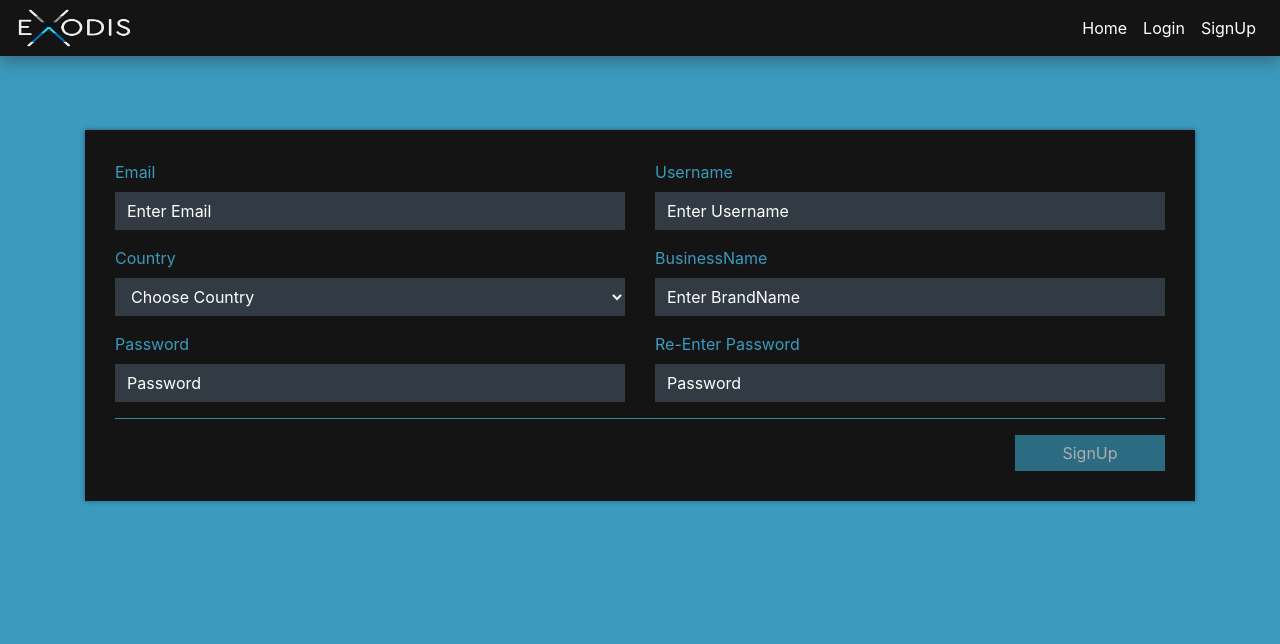
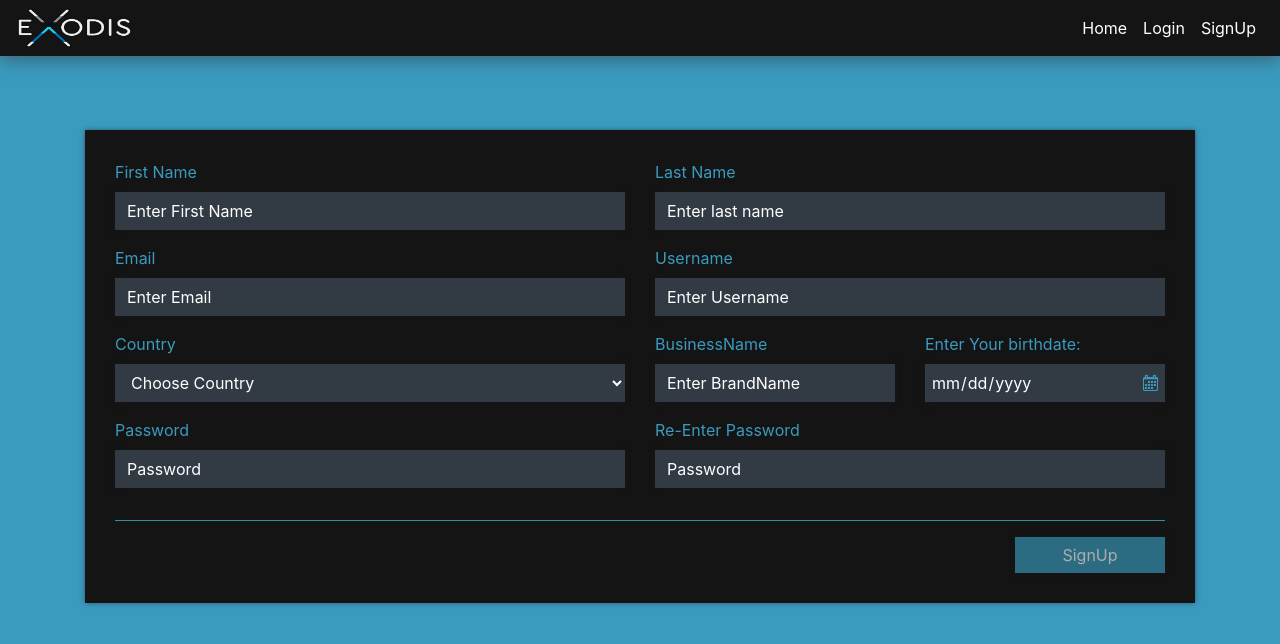
Before and after one commit to mustafaAwwal/exodis-fe, an Angular app: page /signup in a window 1280 px wide. Shown: the top 644 px of the page. Built offline with nearby package versions, Linux system fonts and the light colour scheme.

Commit message:
some changes

```diff
--- a/src/app/app.component.html
+++ b/src/app/app.component.html
@@ -1,5 +1,5 @@
 <app-header></app-header>
-<div [@routeAnimations]="animateRoute(outlet)" class="wrapper">
+<div [@routerAnimations]="animateRoute(outlet)" class="wrapper">
     <router-outlet #outlet="outlet"></router-outlet>
 </div>
 <app-side-nav *ngIf="loginPagesVerify()"></app-side-nav>
--- a/src/app/components/animations/routerAnimation.ts
+++ b/src/app/components/animations/routerAnimation.ts
@@ -1,6 +1,6 @@
-import { trigger,state,transition,style,animate,query, group } from '@angular/animations';
+import { trigger,transition,style,animate,query} from '@angular/animations';
 
-export const routerAnimations = trigger('routeAnimations',[
+export const routerAnimations = trigger('routerAnimations',[
 
     transition('* <=> *',[
         query(':enter,:leave',[style({
@@ -10,6 +10,8 @@ export const routerAnimations = trigger('routeAnimations',[
             opacity: 0
 
         })],{optional: true}),
+
+
         query(':enter',[style({opacity: 0}),
             animate('200ms ease-in-out',style({
                 opacity: 1
--- a/src/app/components/pages/auth/sign-up/sign-up.component.html
+++ b/src/app/components/pages/auth/sign-up/sign-up.component.html
@@ -1,5 +1,25 @@
 <div class="container">
     <form autocomplete = "off" class="customFormStyling signUpAreaArrangement" [formGroup]= "signUpForm" (ngSubmit)="signUp(signUpForm.value)">
+        <div class="form-group row">
+          <div class="col-md-6 col-12">
+              <label for="firstName" >First Name</label>
+              <input type="text" formControlName="firstName" class="form-control" id="text" placeholder="Enter First Name">
+              <div *ngFor="let validation of signUpFormValidations.firstName">
+                <div *ngIf="signUpForm.get('firstName').dirty || signUpForm.get('firstName').touched">
+                    <div class="errorMassage" @errorInsertionAnimation *ngIf="signUpForm.get('firstName').hasError(validation.type)">{{validation.massage}}</div>
+                </div>
+              </div>
+          </div>
+          <div class="col-md-6 col-12">
+              <label for="lastName">Last Name</label>
+              <input type="text" formControlName="lastName" class="form-control" id="lastName"  placeholder="Enter last name">
+              <div *ngFor="let validation of signUpFormValidations.lastName">
+                <div *ngIf="signUpForm.get('lastName').dirty || signUpForm.get('lastName').touched">
+                  <div class="errorMassage" @errorInsertionAnimation *ngIf="signUpForm.get('lastName').hasError(validation.type)">{{validation.massage}}</div>
+                </div>
+              </div>
+          </div>
+        </div>
         <div class="form-group row">
           <div class="col-md-6 col-12">
               <label for="staticEmail" >Email</label>
@@ -36,7 +56,7 @@
             </div>
 
           </div>
-          <div class="col-md-6 col-12">
+          <div class="col-md-3 col-12">
             <label for="businessName" >BusinessName</label>
             <input type="text" formControlName="businessName" class="form-control" id="businessName" placeholder="Enter BrandName">
             <div *ngFor="let validation of signUpFormValidations.businessName">
@@ -47,6 +67,18 @@
               </div>
             </div>
           </div>
+          <div class="col-md-3 col-12">
+            <label for="birthDate">Enter Your birthdate: </label>
+            <input type="date" id="birthDate" formControlName="birthDate">
+            <div *ngIf="signUpForm.get('birthDate').dirty || signUpForm.get('birthDate').touched">
+              <div *ngFor = "let validation of signUpFormValidations.birthDate">
+                <div *ngIf="signUpForm.get('birthDate').hasError(validation.type)" class="errorMassage" @errorInsertionAnimation>
+                  {{validation.massage}}
+                </div>
+              </div>
+            </div>
+          </div>
+
         </div>
         <div class="form-group row">
           <div class="col-md-6 col-12">
@@ -79,6 +111,9 @@
 
           </div>
         </div>
+        <div class="form-group row">
+
+        </div>
         <hr class="customLineDivision">
         <div class="row">
           <div class="col-md-2 offset-md-10 ">
--- a/src/app/components/pages/auth/sign-up/sign-up.component.scss
+++ b/src/app/components/pages/auth/sign-up/sign-up.component.scss
@@ -22,3 +22,7 @@
 }
 
 }
+
+input[type=date] {
+  display: block
+}
--- a/src/app/components/pages/auth/sign-up/sign-up.component.ts
+++ b/src/app/components/pages/auth/sign-up/sign-up.component.ts
@@ -44,6 +44,15 @@ export class SignUpComponent implements OnInit {
     'rePassword' : [
       {type: 'required', massage: 'Plz re-enter the passwrod'}
 
+    ],
+    'firstName' : [
+      {type: 'required', massage: 'First Name is mandatory'}
+    ],
+    'lastName' : [
+      {type: 'required', massage: 'Last Name is mandatory'}
+    ],
+    'birthDate': [
+      {type:'required', massage: 'Birth Date is mandatory'}
     ]
   }
 
@@ -62,7 +71,10 @@ export class SignUpComponent implements OnInit {
       country: ['',[Validators.required]],
       businessName: ['',[Validators.required]],
       password: ['',[Validators.required,Validators.minLength(7)]],
-      rePassword: ['',[Validators.required,Validators.minLength(7)]]
+      rePassword: ['',[Validators.required,Validators.minLength(7)]],
+      firstName: ['',[Validators.required]],
+      lastName: ['',[Validators.required]],
+      birthDate: ['',[Validators.required]]
     }, { validator: reTypePasswordValidator })
 
   }
--- a/src/styles.scss
+++ b/src/styles.scss
@@ -11,6 +11,7 @@ body::-webkit-scrollbar {
 
 body::-webkit-scrollbar-track {
     -webkit-box-shadow: inset 0 0 6px rgba(0,0,0,0.3);
+    box-shadow: inset 0 0 6px rgba(0,0,0,0.3);
     background-color: #bebebe;
 }
 
@@ -31,7 +32,7 @@ body::-webkit-scrollbar-thumb {
     color: rgba(58, 155, 191, 1);
     padding:30px;
     box-shadow: 0 0 5px rgba(26, 26, 26, 0.5) ;
-    input[type=email],input[type=password],input[type=text],select {
+    input[type=email],input[type=password],input[type=text],select,input[type=date] {
         border-radius: 0px !important;
         border:none;
         box-shadow: 0 0 5px rgba(26, 26, 26, 0.5);
@@ -43,11 +44,22 @@ body::-webkit-scrollbar-thumb {
         color: red;
 
     }
+    input[type=date] {
+        width: 100%;
+        padding: 6px;
+        background: rgba(50, 59, 68, 1) url(./assets/formPhoto/calendar_2.png)  97% 50% no-repeat ;
+    }
+    input[type="date"]::-webkit-inner-spin-button {
+        display: none;
+    }
+    input[type="date"]::-webkit-calendar-picker-indicator {
+        opacity: 0;
+    }
 
     input[type=email]::placeholder,input[type=password]::placeholder,input[type=text]::placeholder {
         color:white;
     }
-    input[type=email]:focus,input[type=password]:focus,input[type=text]:focus,select:focus {
+    input[type=email]:focus,input[type=password]:focus,input[type=text]:focus,select:focus,input[type=date]:focus {
         box-shadow: 0 0 10px rgba(26, 26, 26, 0.5)!important;
         background-color: rgb(37, 37, 37);
         transition: 100ms;
```
Also changed, not shown: src/assets/formPhoto/calendar_2.png (added), 1 other file (tests, documents, lock files or other folders). Lines whose indentation alone changed are shown as unchanged.
